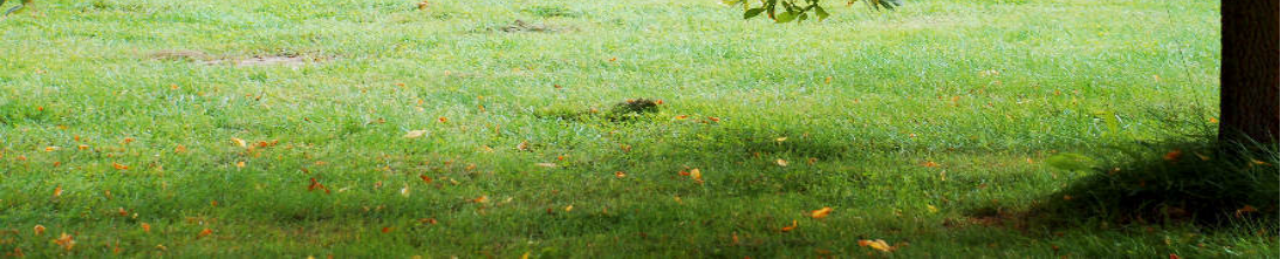
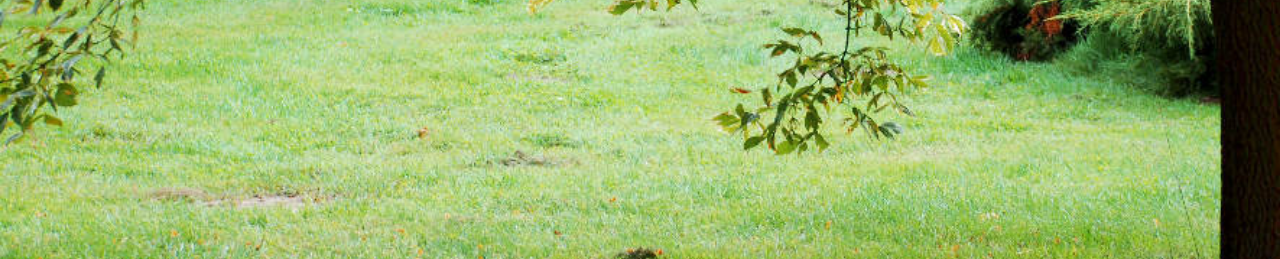
Before and after one commit to tonygustafsson/chill-studios, a PHP site: page / in a window 1280 px wide. Shown: the part 541-800 px from the top of the page. Run offline with PHP 8.4, Linux system fonts and the light colour scheme.

Commit message:
Fix weirdbackground

```diff
--- a/assets/css/style.css
+++ b/assets/css/style.css
@@ -1,13 +1,15 @@
 @import url('https://fonts.googleapis.com/css?family=Permanent+Marker');
 
 body {
+    background: url('../images/background-nature.jpg');
+    background-size: cover;
     font-size: 16px;
     font-family: 'Permanent Marker', sans-serif;
     padding: 1em;
 }
 
 h1 {
-    padding-bottom: 1.5em;
+    padding-bottom: 1em;
     text-align: center;
     text-transform: uppercase;
     font-size: 400%;
@@ -17,17 +19,6 @@ h1 a {
     color: #fff;
     text-decoration: none;
     text-shadow: 4px 4px 2px rgba(0, 0, 0, 0.2), -4px -4px 2px rgba(255, 255, 255, 0.2);
-}
-
-.background {
-    background: url('../images/background-nature.jpg');
-    background-size: 100% 100%;
-    position: fixed;
-    top: 0;
-    left: 0;
-    width: 100%;
-    height: 100%;
-    z-index: -1;
 }
 
 fieldset {
--- a/index.html
+++ b/index.html
@@ -9,8 +9,6 @@
     </head>
 
     <body>
-        <div class="background"></div>
-
         <header>
             <h1><a href="/">Chill Studios</a></h1>
         </header>
```
